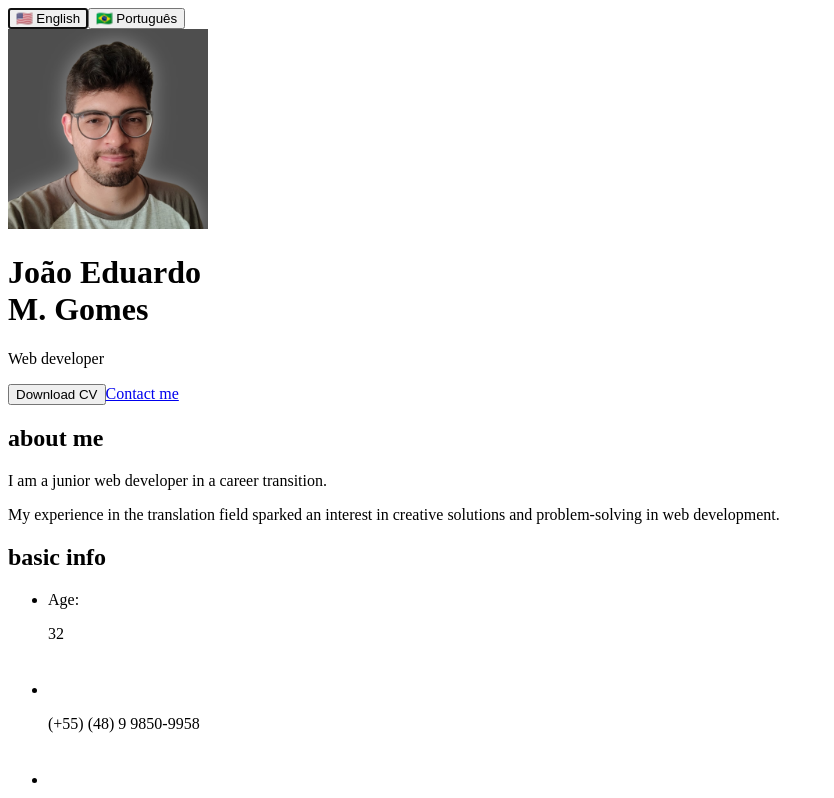
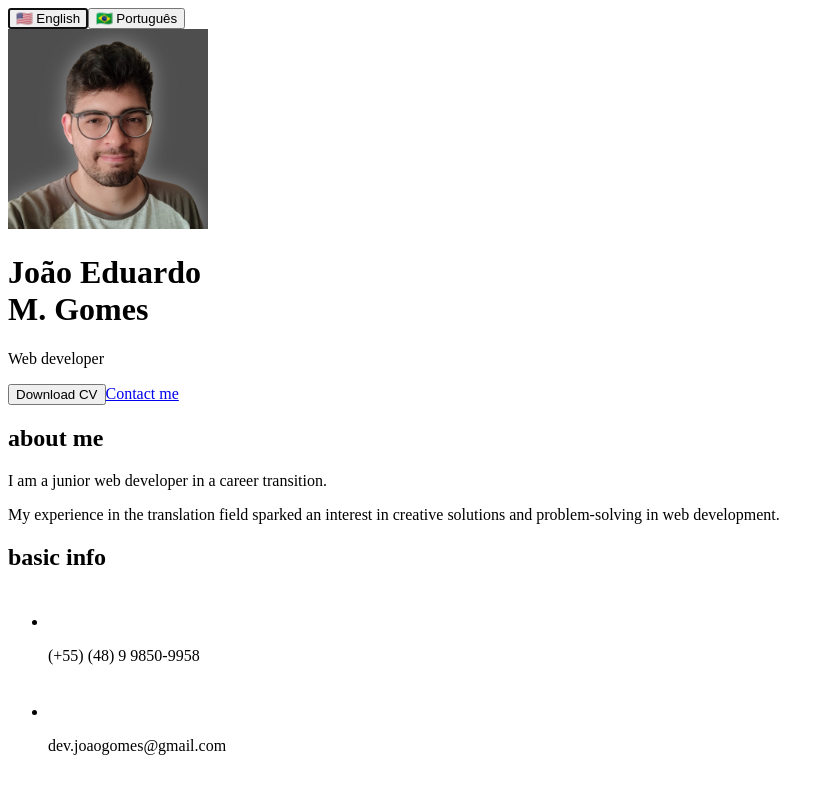
Before and after one commit to joaoeduardogomes/react-cv, a Next.js app in the folder joao-cv/: page / in a window 1280 px wide. Shown: the top 798 px of the page, without its empty margins (0-834 px from the left). Built offline with nearby package versions, Linux system fonts and the light colour scheme.

Commit message:
update basic info

```diff
--- a/joao-cv/src/components/BasicInfo/index.jsx
+++ b/joao-cv/src/components/BasicInfo/index.jsx
@@ -4,18 +4,6 @@ import { useContext } from "react";
 import LanguageContext from "../../../contexts/LanguageContext";
 
 const imgSize = 36
-
-function age(birthdate) {
-    const today = new Date();
-    const age = today.getFullYear() - birthdate.getFullYear() -
-        (today.getMonth() < birthdate.getMonth() ||
-            (today.getMonth() === birthdate.getMonth() && today.getDate() < birthdate.getDate()));
-    return age;
-}
-
-const birthdate = new Date(1993, 4, 5);
-const currentAge = age(birthdate);
-
 
 export default function BasicInfo() {
     const currentLanguage = useContext(LanguageContext)
@@ -26,14 +14,6 @@ export default function BasicInfo() {
         <>
             <BoxArea title={title} sectionId="basic-info">
                 <ul className="flex flex-col gap-3 justify-start">
-                    <li className="flex flex-wrap items-center gap-3">
-                        <p className="text-sm font-bold">
-                            {currentLanguage === 'en'
-                            ? "Age"
-                            : "Idade"}:
-                            </p>
-                        <p>32</p>
-                    </li>
 
                     <li className="flex items-center gap-3">
                         <Image
@@ -45,6 +25,18 @@ export default function BasicInfo() {
                         <p>
                             {currentLanguage === 'en' ? "(+55) " : ""}
                             (48) 9 9850-9958
+                        </p>
+                    </li>
+
+                    <li className="flex items-center gap-3">
+                        <Image
+                            src='/svgComponents/email.svg'
+                            width={imgSize}
+                            height={imgSize}
+                            alt="email icon"
+                        />
+                        <p>
+                            dev.joaogomes@gmail.com
                         </p>
                     </li>
 
```
